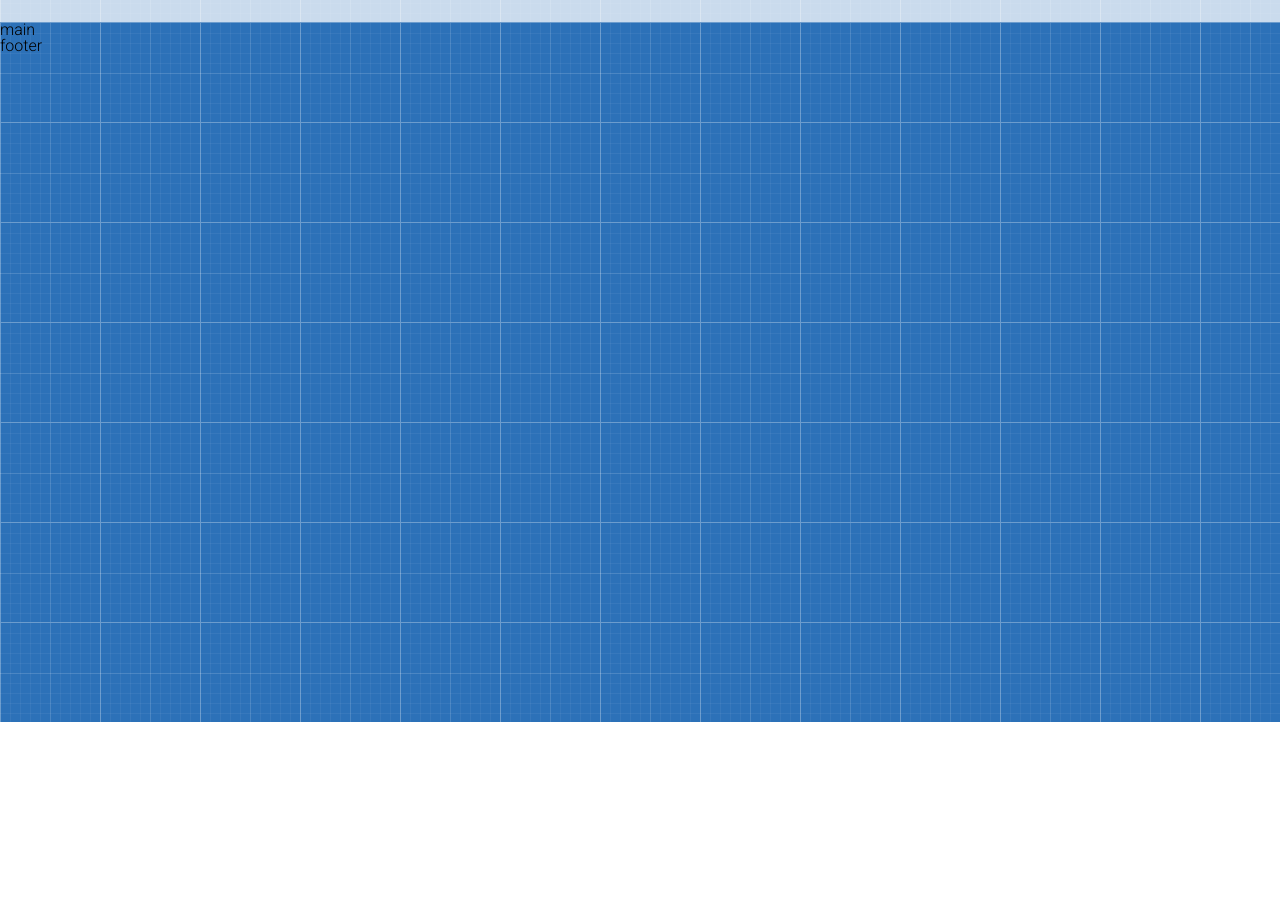
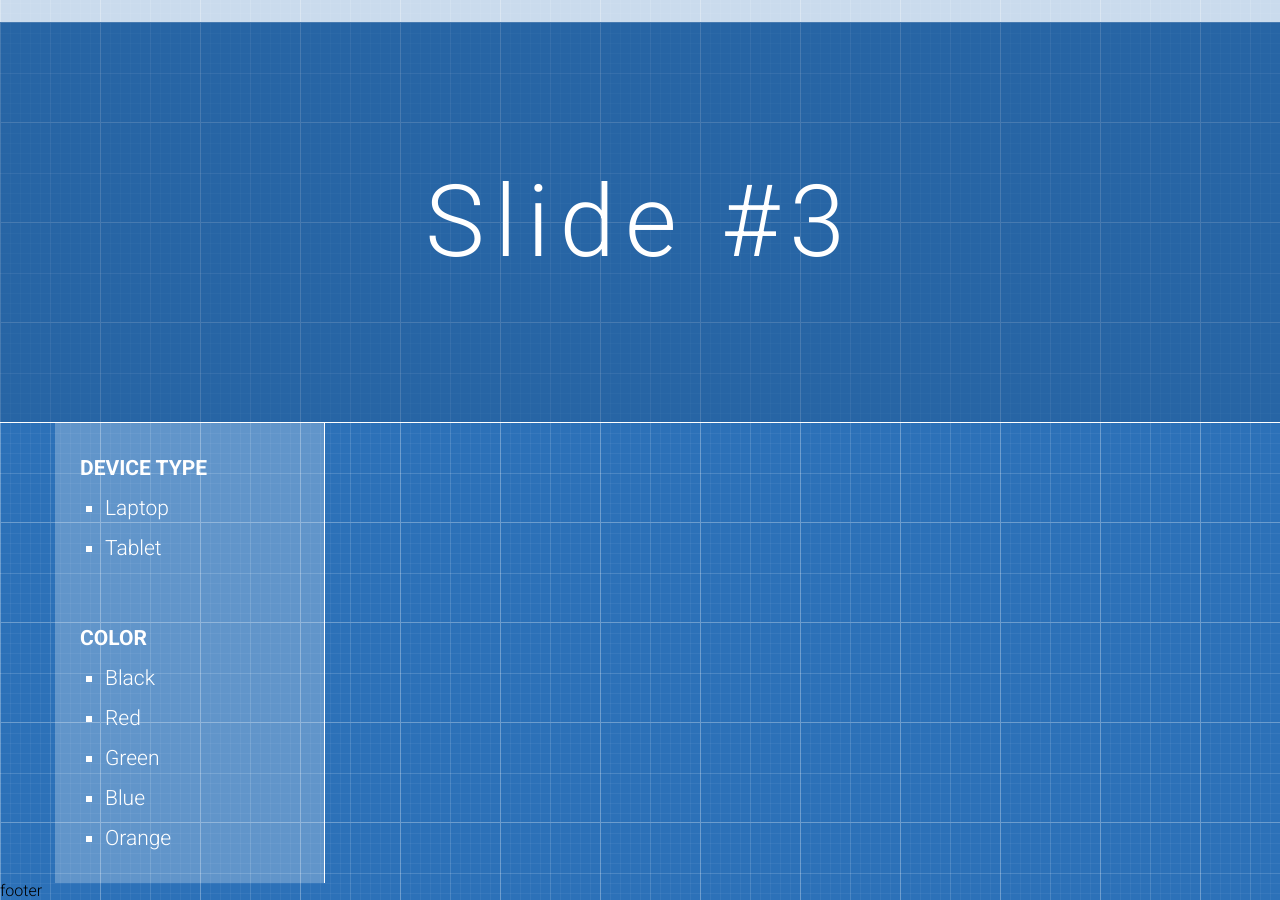
Before and after one commit to Aliyona/shop-project-1, a plain HTML site: page index.html in a window 1280 px wide. Shown: the part 78-978 px from the top of the page. Before the commit the page ends 800 px from the top, so only its background shows below. Drawn offline with Linux system fonts and the light colour scheme.

Commit message:
added slide-container and filter-by-options block

```diff
--- a/index.html
+++ b/index.html
@@ -60,7 +60,42 @@
             </div>
         </div>
     </header>
-    <main class="">main</main>
+    <main class="">
+        <div class="slide">
+            <div class="slide-text">Slide #3</div>
+        </div>
+        <div class="container">
+            <div class="row">
+                <div class="col-md-3">
+                    <div class="filter-by-options">
+                    <div class="options">
+                        <h1 class="option-name">DEVICE TYPE</h1>
+                        <ul class="option-items">
+                            <li>Laptop</li>
+                            <li>Tablet</li>
+                        </ul>
+                    </div>
+                    <div class="options">
+                        <h1 class="option-name">COLOR</h1>
+                        <ul class="option-items">
+                            <li>Black</li>
+                            <li>Red</li>
+                            <li>Green</li>
+                            <li>Blue</li>
+                            <li>Orange</li>
+
+                        </ul>
+                    </div>
+                    </div>
+                </div>
+                <div class="col-md-6"></div>
+                <div class="col-vd-3"></div>
+            </div>
+
+        </div>
+            </div>
+
+    </main>
     <footer class="footer">footer</footer>
 </body>
 
--- a/style.css
+++ b/style.css
@@ -40,7 +40,7 @@ header {
 }
 .arrow {
   height: 10px;
-transform: rotate(90deg);
+  transform: rotate(90deg);
 }
 
 .row::after,
@@ -188,3 +188,45 @@ background-color: #2c71b8;
     border-radius: 50%;
     padding-top: 4px;
 }
+.slide {
+    padding: 150px 0;
+    background-color: rgba(35, 90, 147, 0.5);
+    border-bottom: 1px solid white;
+
+}
+
+.slide-text {
+   font-size: 100px;
+   letter-spacing: 10px;
+   color: #ffffff;
+   font-weight: 250;
+   font-family: "Roboto";
+   text-align: center;
+}
+.filter-by-options {
+   border-right: 1px solid white;
+   background-color: rgba(255, 255, 255, 0.25);
+}
+.options {
+   padding-top: 25px;
+   padding-left: 25px;
+   padding-bottom: 25px;
+
+}
+.option-name {
+    font-size: 21px;
+    line-height: 40px;
+    color: #ffffff;
+    font-weight: 700;
+}
+.option-items {
+    list-style: square;
+    padding-left: 25px;
+}
+.option-items>li {
+    font-size: 21px;
+    line-height: 40px;
+    color: #ffffff;
+    font-weight: 300;
+    font-family: "Roboto";
+}
```
